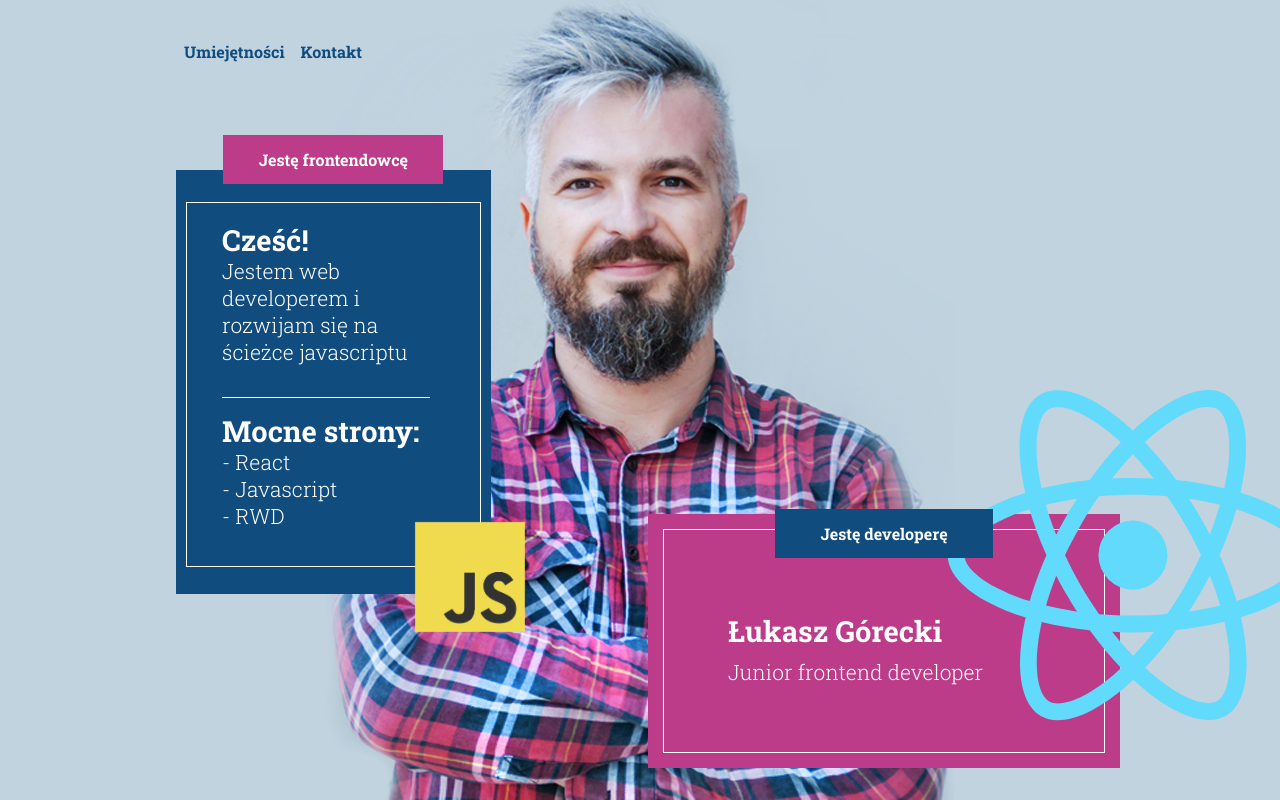
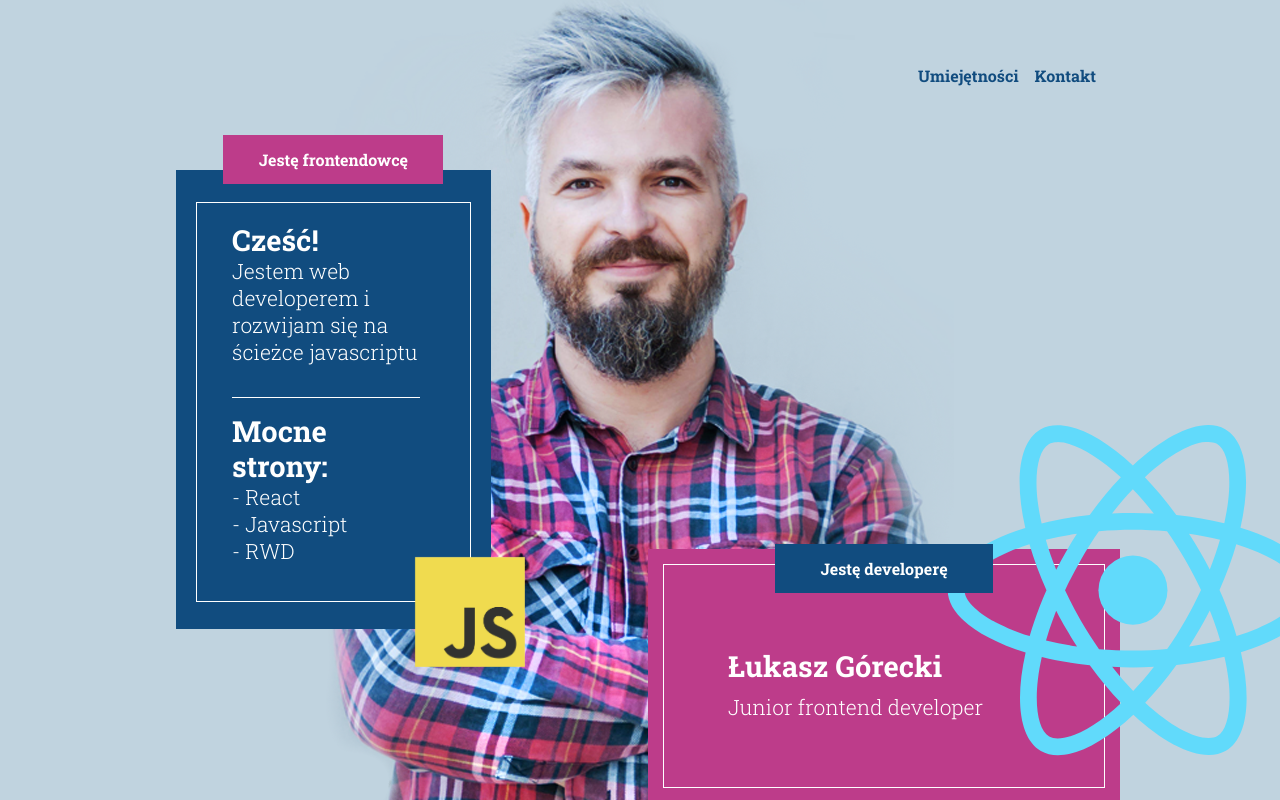
Before and after one commit to sq1fya/my-lp, a React (Create React App) app: page / in a window 1280 px wide. Shown: the top 800 px of the page. Built offline with nearby package versions, Linux system fonts and the light colour scheme.

Commit message:
change margin section about me

```diff
--- a/src/components/section-about-me/section-about-me.js
+++ b/src/components/section-about-me/section-about-me.js
@@ -12,7 +12,7 @@ class SectionAboutMe extends Component {
           <div className="container col-12 col-lg-9 m-md-0 m-lg-auto p-0">
             <nav className="nav-bar navbar d-block navbar-expand-lg navbar-light sticky-top">
               <button
-                className="navbar-toggler mt-4"
+                className="navbar-toggler float-right"
                 type="button"
                 data-toggle="collapse"
                 data-target="#navbarText"
@@ -22,14 +22,14 @@ class SectionAboutMe extends Component {
               >
                 <span className="navbar-toggler-icon" />
               </button>
-              <div className="collapse navbar-collapse" id="navbarText">
-                <ul className="navbar-nav mt-4 col-12 ">
-                  <li className="nav-item">
+              <div className="collapse navbar-collapse float-right" id="navbarText">
+                <ul className="navbar-nav ml-auto mt-5">
+                  <li className="nav-item ml-auto">
                     <button className="nav-link" href="#">
                       Umiejętności <span className="sr-only">(current)</span>
                     </button>
                   </li>
-                  <li className="nav-item">
+                  <li className="nav-item ml-auto">
                     <button className="nav-link" href="#">
                       Kontakt
                     </button>
--- a/src/components/section-about-me/section-about-me.scss
+++ b/src/components/section-about-me/section-about-me.scss
@@ -68,7 +68,7 @@
     background-color: $bg-color-blue;
     .inside-text {
       font-size: 21px;
-      padding: 10px 10px 27px 10px;
+      padding: 10px 20px 27px 20px;
       @include media-breakpoint-down(md) {
         padding: 15px 15px 15px 15px;
       }
```
